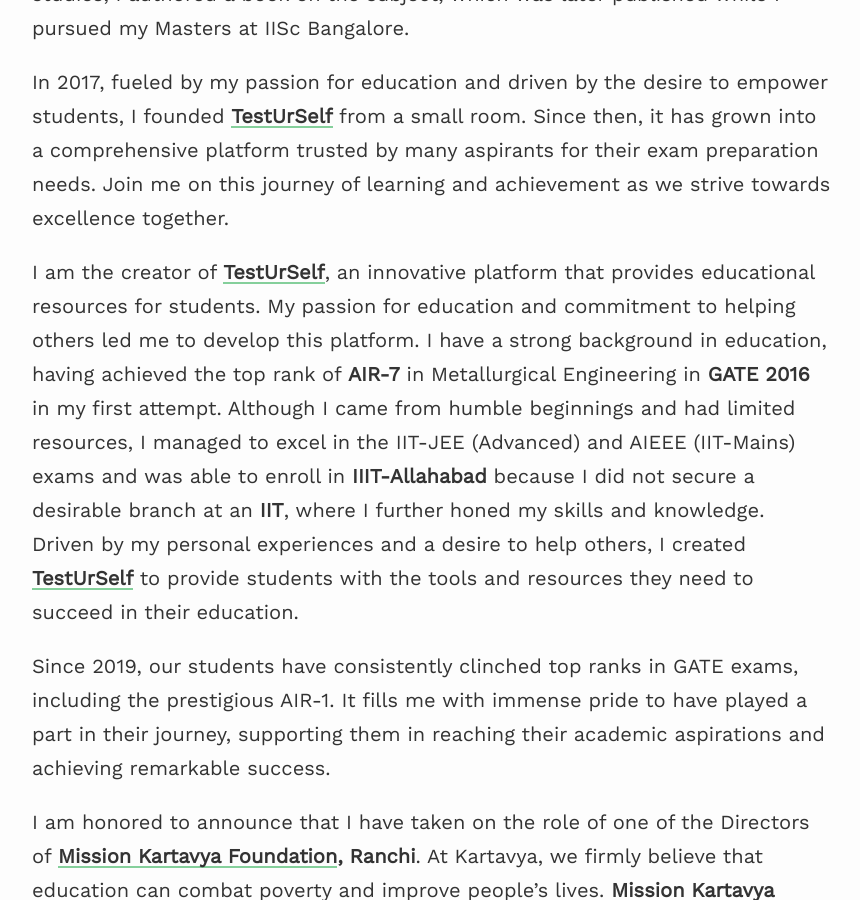
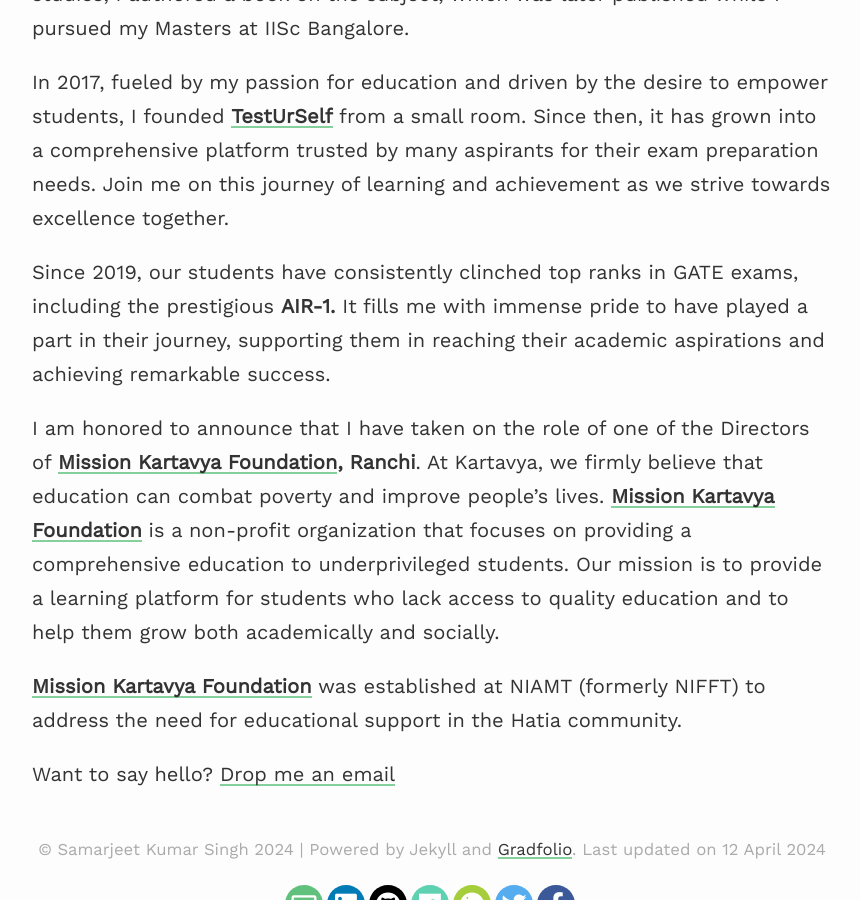
Before and after one commit to Samarjeetkumarsingh/website, a Jekyll site: the page built from index.md, in a window 1280 px wide and 900 px high, scrolled down 731 px. Shown: the whole window, without its empty margins (208-1068 px from the left). Built offline with Jekyll 4.4.1, drawn with Linux system fonts in a browser that asks for light colours; nearby versions of some CDN libraries.

Commit message:
Update index.md

```diff
--- a/index.md
+++ b/index.md
@@ -15,9 +15,7 @@
 
 In 2017, fueled by my passion for education and driven by the desire to empower students, I founded [**TestUrSelf**](https://www.testurself.in){:target="_blank"} from a small room. Since then, it has grown into a comprehensive platform trusted by many aspirants for their exam preparation needs. Join me on this journey of learning and achievement as we strive towards excellence together.
 
-I am the creator of [**TestUrSelf**](https://www.testurself.in){:target="_blank"}, an innovative platform that provides educational resources for students. My passion for education and commitment to helping others led me to develop this platform. I have a strong background in education, having achieved the top rank of **AIR-7** in Metallurgical Engineering in **GATE 2016** in my first attempt. Although I came from humble beginnings and had limited resources, I managed to excel in the IIT-JEE (Advanced) and AIEEE (IIT-Mains) exams and was able to enroll in **IIIT-Allahabad** because I did not secure a desirable branch at an **IIT**, where I further honed my skills and knowledge. Driven by my personal experiences and a desire to help others, I created [**TestUrSelf**](https://www.testurself.in){:target="_blank"} to provide students with the tools and resources they need to succeed in their education.
-
-Since 2019, our students have consistently clinched top ranks in GATE exams, including the prestigious AIR-1. It fills me with immense pride to have played a part in their journey, supporting them in reaching their academic aspirations and achieving remarkable success.
+Since 2019, our students have consistently clinched top ranks in GATE exams, including the prestigious **AIR-1.** It fills me with immense pride to have played a part in their journey, supporting them in reaching their academic aspirations and achieving remarkable success.
 
 I am honored to announce that I have taken on the role of one of the Directors of **[Mission Kartavya Foundation](https://www.missionkartavya.org){:target="_blank"}, Ranchi**. At Kartavya, we firmly believe that education can combat poverty and improve people's lives. **[Mission Kartavya Foundation](https://www.missionkartavya.org){:target="_blank"}** is a non-profit organization that focuses on providing a comprehensive education to underprivileged students. Our mission is to provide a learning platform for students who lack access to quality education and to help them grow both academically and socially.
 
```
